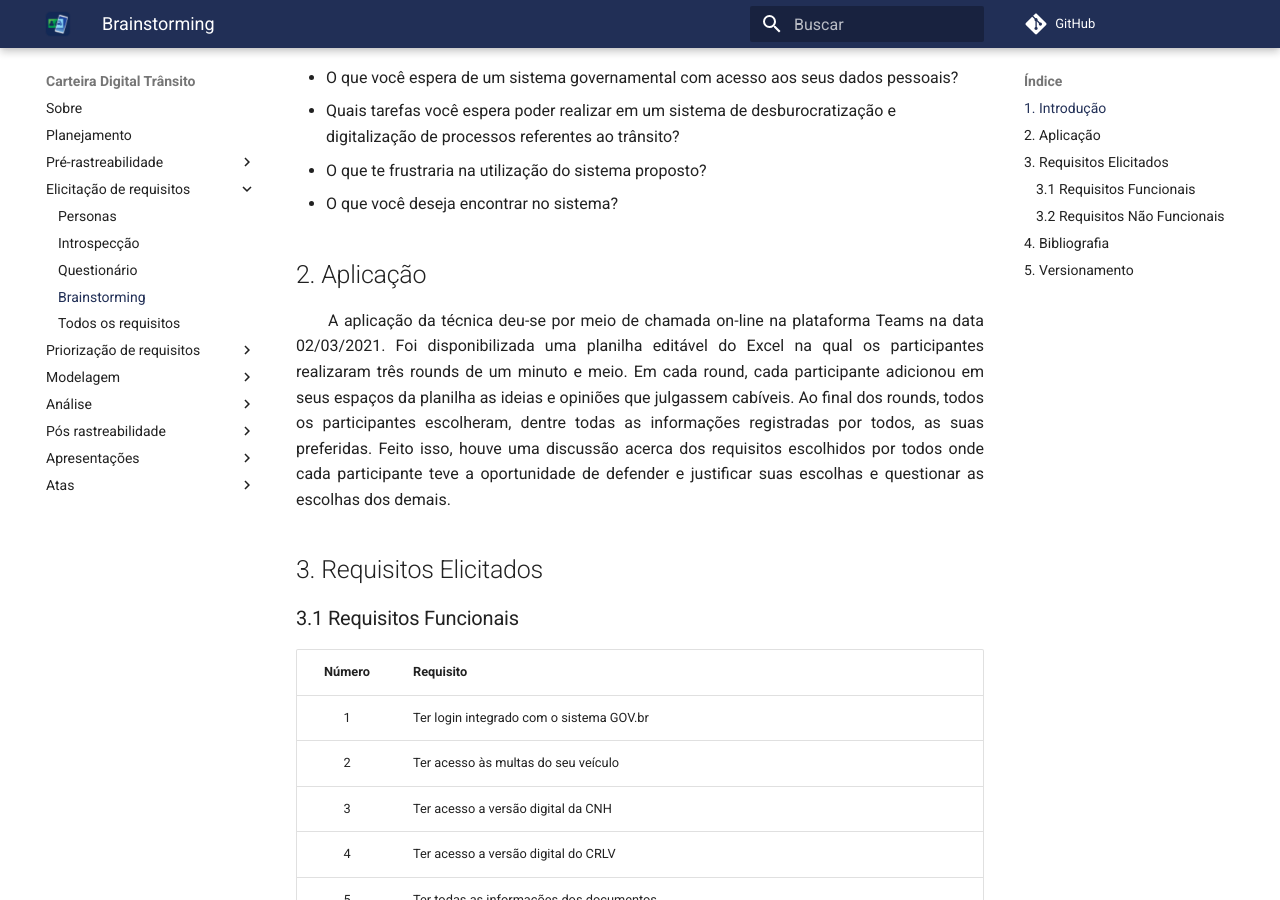
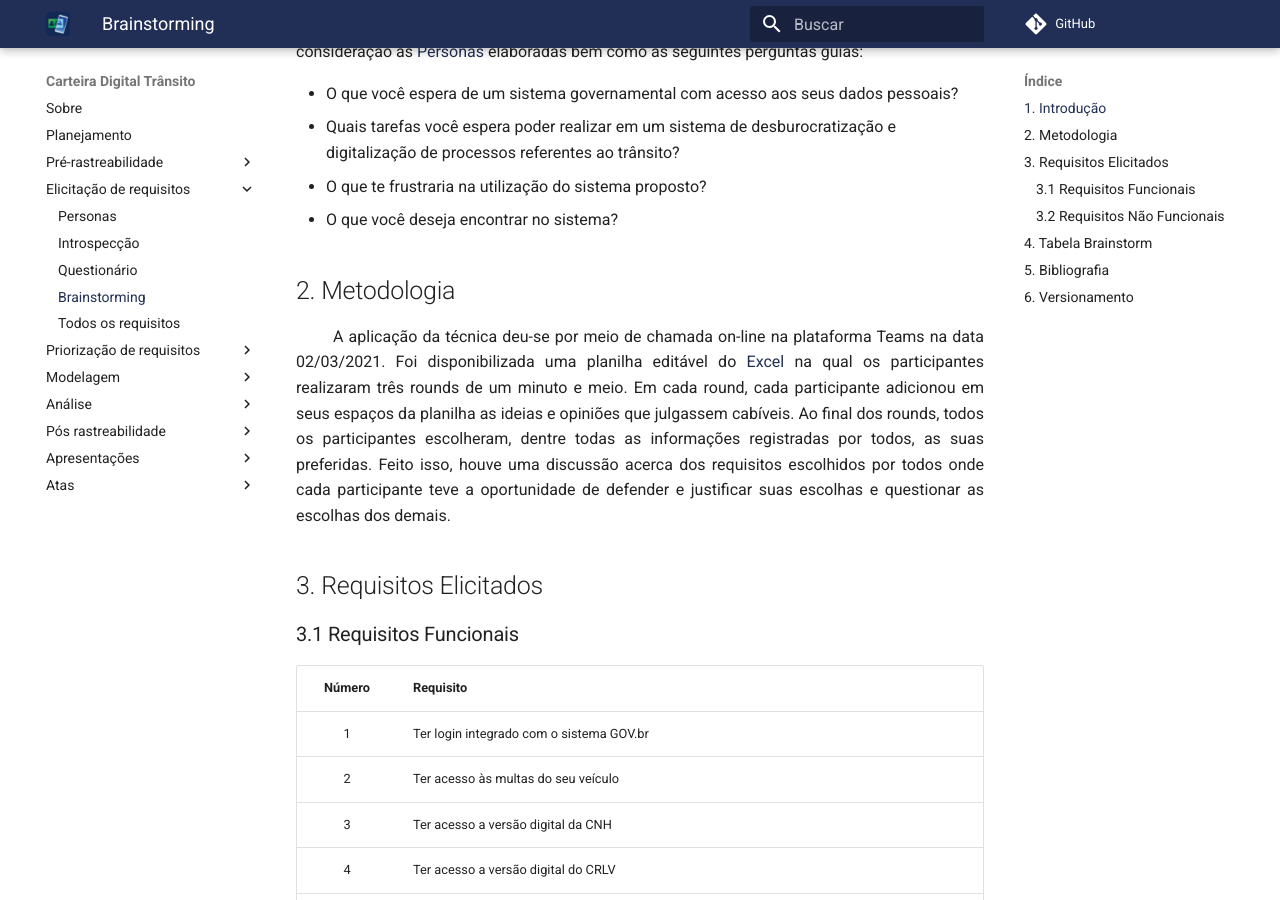
Before and after one commit to sergiosacj/2020.2-CarteiraDigitalTransito, an MkDocs documentation site: the page built from docs/elicitacao/brainstorming.md, in a window 1280 px wide and 900 px high, scrolled down 361 px. Built offline with MkDocs 1.6.1 and Material for MkDocs 9.7.7, drawn with Linux system fonts in a browser that asks for light colours; comment, search, counter and statistics services are not loaded; some of the changed text lies outside the part shown.

Commit message:
(#53) Add Brainstorm Excel

```diff
--- a/docs/elicitacao/brainstorming.md
+++ b/docs/elicitacao/brainstorming.md
@@ -1,5 +1,7 @@
 ## 1. Introdução
-&emsp;&emsp;Podendo ser conduzida em aproximadamente uma hora, uma sessão de brainstorming visa, de forma livre, o levantamento de um conjunto amplo e abrangente de opiniões dos participantes em torno de um tema. <br>
+
+&emsp;&emsp;Podendo ser conduzida em aproximadamente uma hora, uma sessão de brainstorming visa, de forma livre, o levantamento de um conjunto amplo e abrangente de opiniões dos participantes em torno de um tema.
+
 &emsp;&emsp;Por se tratar de uma técnica muito dinâmica e, também, por permitir uma ampla discussão sobre os aspectos do sistema por todos os integrantes, a equipe optou em aplicar o brainstorming tendo como participantes os próprios integrantes da equipe e levando sempre em consideração as [Personas](personas.md) elaboradas bem como as seguintes perguntas guias:
 
 - O que você espera de um sistema governamental com acesso aos seus dados pessoais?
@@ -7,11 +9,14 @@
 - O que te frustraria na utilização do sistema proposto?
 - O que você deseja encontrar no sistema?
 
-## 2. Aplicação
-&emsp;&emsp;A aplicação da técnica deu-se por meio de chamada on-line na plataforma Teams na data 02/03/2021. Foi disponibilizada uma planilha editável do Excel na qual os participantes realizaram três rounds de um minuto e meio. Em cada round, cada participante adicionou em seus espaços da planilha as ideias e opiniões que julgassem cabíveis. Ao final dos rounds, todos os participantes escolheram, dentre todas as informações registradas por todos, as suas preferidas. Feito isso, houve uma discussão acerca dos requisitos escolhidos por todos onde cada participante teve a oportunidade de defender e justificar suas escolhas e questionar as escolhas dos demais.
+## 2. Metodologia
+
+&emsp;&emsp; A aplicação da técnica deu-se por meio de chamada on-line na plataforma Teams na data 02/03/2021. Foi disponibilizada uma planilha editável do [Excel](https://unbbr-my.sharepoint.com/:x:/r/personal/180149687_aluno_unb_br/Documents/Brainstorming%20requisitos.xlsx?d=w6173de047437450a8401ee0b2dfaf37c&csf=1&web=1&e=Ip219r) na qual os participantes realizaram três rounds de um minuto e meio. Em cada round, cada participante adicionou em seus espaços da planilha as ideias e opiniões que julgassem cabíveis. Ao final dos rounds, todos os participantes escolheram, dentre todas as informações registradas por todos, as suas preferidas. Feito isso, houve uma discussão acerca dos requisitos escolhidos por todos onde cada participante teve a oportunidade de defender e justificar suas escolhas e questionar as escolhas dos demais.
 
 ## 3. Requisitos Elicitados
+
 ### 3.1 Requisitos Funcionais
+
 | Número | Requisito |
 |:-:|--|
 | 1 | Ter login integrado com o sistema GOV.br |
@@ -40,6 +45,7 @@
 | 24 | Ter serviço de mensagens diretas para se comunicar com atendentes do DETRAN em caso de necessitar de suporte |
 
 ### 3.2 Requisitos Não Funcionais
+
 | Número | Requisito |
 |:-:|--|
 | 1 | Ter acessibilidade |
@@ -52,13 +58,19 @@
 | 8 | Ser objetivo |
 | 9 | Possuir recursos off-line |
 
-## 4. Bibliografia
+## 4. Tabela Brainstorm
+
+<img width=100 src="../../assets/brainstorm.png">
+
+## 5. Bibliografia
 
 > BARBOSA. Simone. SILVA. Bruno. 2010. Interação Humano-computador.
 
-## 5. Versionamento
+## 6. Versionamento
+
 | Versão | Data | Modificação | Autor |
 |--|--|--|--|
-| 0.1 | 02/03/2021 | Realização da sessão de brainstorming | Daniel Porto, Emily Dias, Enzo Gabriel, Estevão Reis, Sérgio Cipriano e Yan Andrade |
+| 0.1 | 02/03/2021 | Realização da sessão de brainstorming | Daniel Porto, Emily Dias, Enzo Gabriel, Estevão Reis, Sergio Cipriano e Yan Andrade |
 | 1.0 | 08/03/2021 | Criação do documento e adição da Introdução, Aplicação e Bibliografia | Daniel Porto |
 | 1.1 | 08/03/2021 | Adição dos requisitos elicitados | Daniel Porto |
+| 2.0 | 01/05/2021 | Adicionando tabela utilizada para levantar os requisitos do brainstorm | Sergio Cipriano |
```
Also changed, not shown: docs/assets/brainstorm.png (added), 1 other file.
